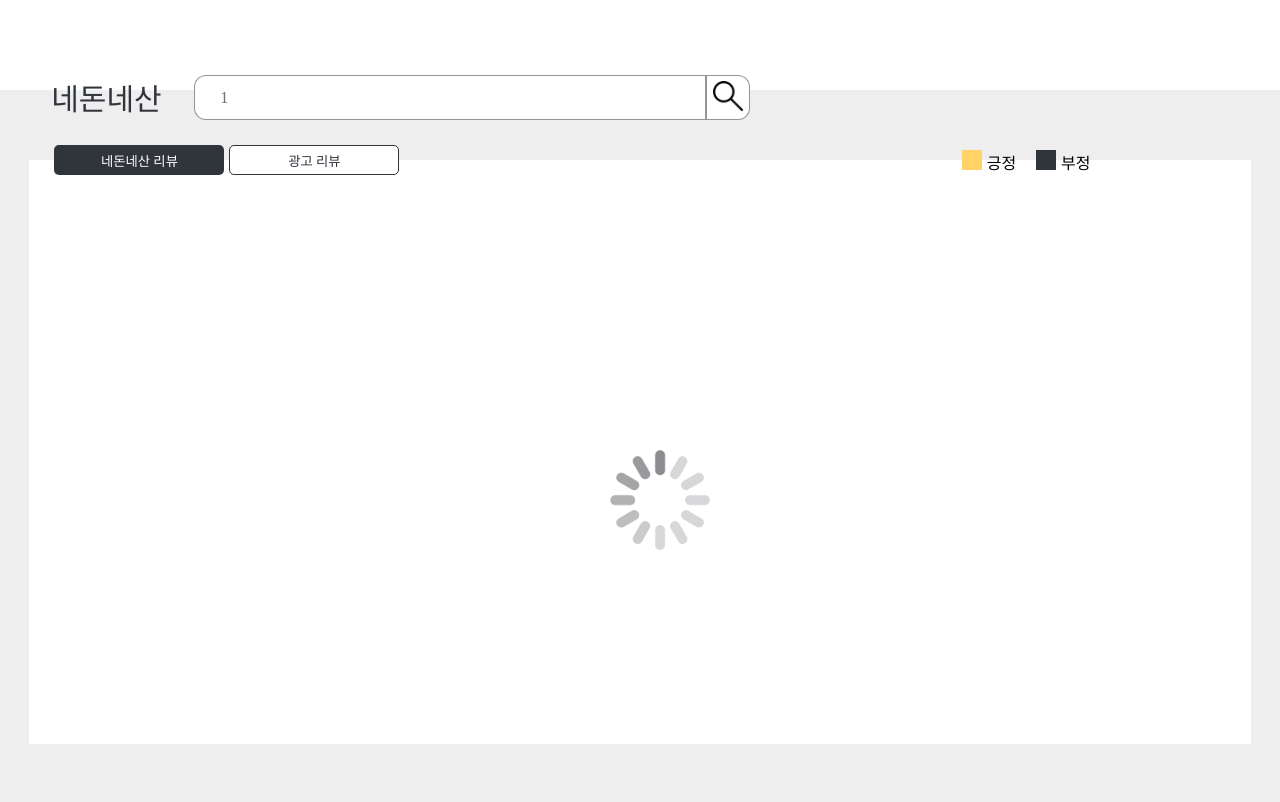
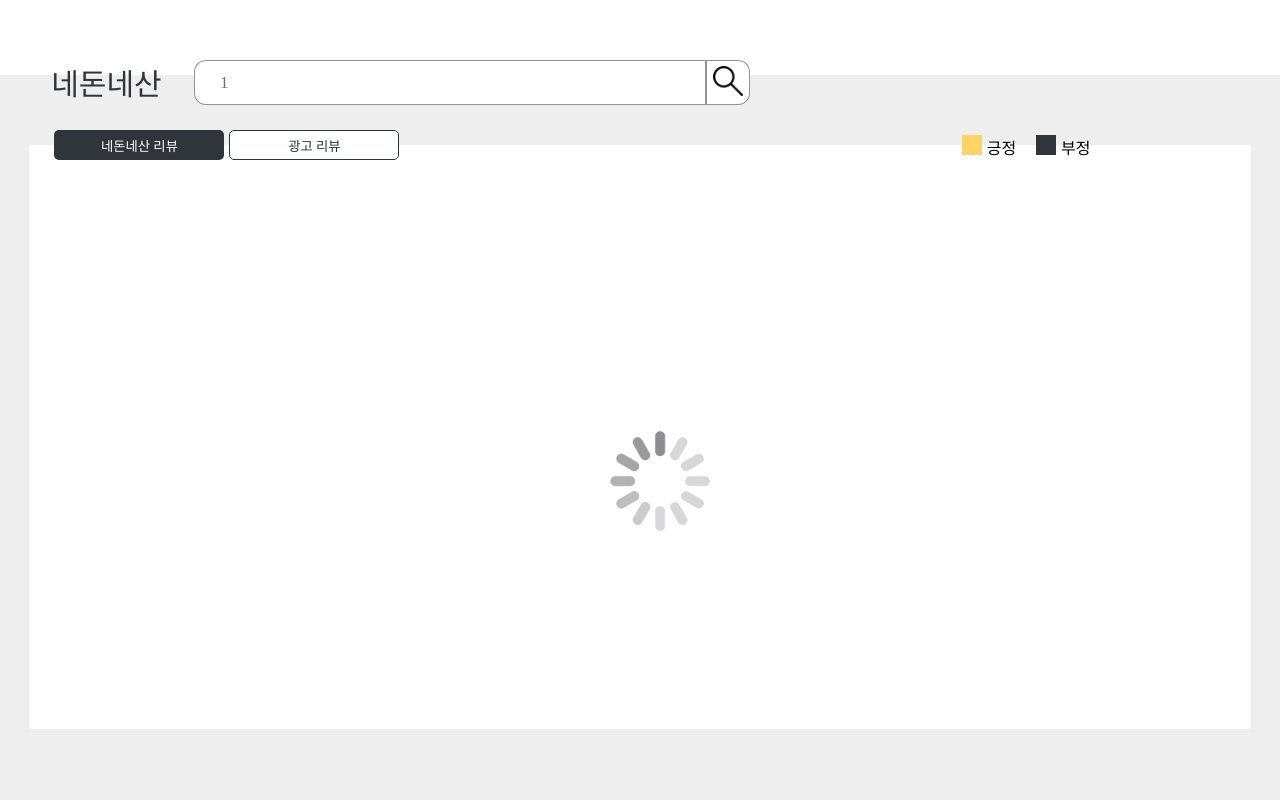
Before and after one commit to Minhee331/NDNS, a Django app: page /search/1 in a window 1280 px wide. Run offline with Django 3.2, Linux system fonts and the light colour scheme; some web fonts are replaced.

Commit message:
jisu - add page css & modify etc..

```diff
--- a/searchEngine/search/static/css/searchstyle.css
+++ b/searchEngine/search/static/css/searchstyle.css
@@ -29,10 +29,10 @@ body {
 .all{
   background: #eeeeee;
   position: relative;
-  top: 60px;
-  min-height: 80vh;
-  height: 100%;
-  padding-bottom: 55px;
+  top: 9.4vh;
+  height: 86.6vh;
+  min-height: 550px;
+  padding-bottom: 4vh;
 }
 .search-bar {
   display: flex;
@@ -80,13 +80,13 @@ body {
     margin-top: 65px;
     margin-left: 65px; */
   /* background: #eeeeee; */
-  margin-top: 30px;
   padding-top: 55px;
 }
 .searchResult {
   position: relative;
   top: 15px;
   height: 73vh;
+  min-height: 450px;
   background: #fff;
   margin : 0 2.3vw 0 2.3vw;
 }
@@ -113,7 +113,8 @@ body {
   }
 }
 .adBox_img{
-  position: fixed;
+  /* position: fixed; */
+  position: absolute;
   background: #fff;
   display: inline-block;
   box-sizing: border-box;
@@ -123,27 +124,30 @@ body {
 .adBox1_img{
   width: 250px;
   height: 180px;
-  top: 160px;
+  top: 70px;
 }
 .adBox2_img{
   width: 250px;
   height: 180px;
-  top: 420px;
+  top: 330px;
 }
 
 .adBox_content{
   padding-left: 10px;
-  position: fixed;
+  /* position: fixed; */
+  position: absolute;
   width: 250px;
   height: 50px;
   display: inline-block;
   box-sizing: border-box;
 }
 .adBox1_content{
-  top: 350px;
+  /* top: 350px; */
+  top: 260px
 }
 .adBox2_content{
-  top: 610px;
+  /* top: 610px; */
+  top: 520px;
 }
 .box {
   /* box 클래스를 플렉스박스로 전환하는 코드 */
@@ -230,25 +234,24 @@ body {
   min-width: 170px;
 }
 
-.blank{
-  height: 0.5vh;
-}
-
 .links{
   padding: 30px;
   height: 67vh;
+  min-height: 390px;
   overflow-y: auto;
 }
 
 #realReview {
   /* background: #eeeeee; */
   height: 100%;
+  min-height: 390px;
   padding: 0 0 0 40px;
   overflow: scroll;
 }
 #adReview {
   /* background: #eeeeee; */
   height: 100%;
+  min-height: 390px;
   padding: 0 0 0 40px;
   overflow: scroll;
 }
@@ -291,8 +294,8 @@ body {
 .page{
   font-family: "Minguk-Regular";
   position: absolute;
-  left: 50%;
-  bottom : 10px;
+  left: 39.8vw;
+  bottom : 2vh;
   transform: translate(-50%, -50%);
 }
 .page a{
@@ -304,3 +307,9 @@ body {
 .page a:hover{
   color: blue;
 }
+
+@media (max-width: 1439px){
+  .page{
+    left: 50%;
+  }
+}
--- a/searchEngine/search/templates/search.html
+++ b/searchEngine/search/templates/search.html
@@ -27,7 +27,6 @@
                     <div id=negative></div>
                     <div>부정</div>
                 </div>
-                <div class="blank"></div>
                 <div class="links">
                     <!-- 진짜 후기 내용 -->
                     <div id="realReview">
@@ -50,6 +49,7 @@
                 <div class="adBox_img adBox2_img">상품 2</div>
                 <div class="adBox_content adBox2_content"><span>상품명 예시 2</span><br><span style="font-size: 12px;">https://www.coupang.com/상품구매링크</span></div>
             </div>
+
         </div>
     </div>
 </body>
```
